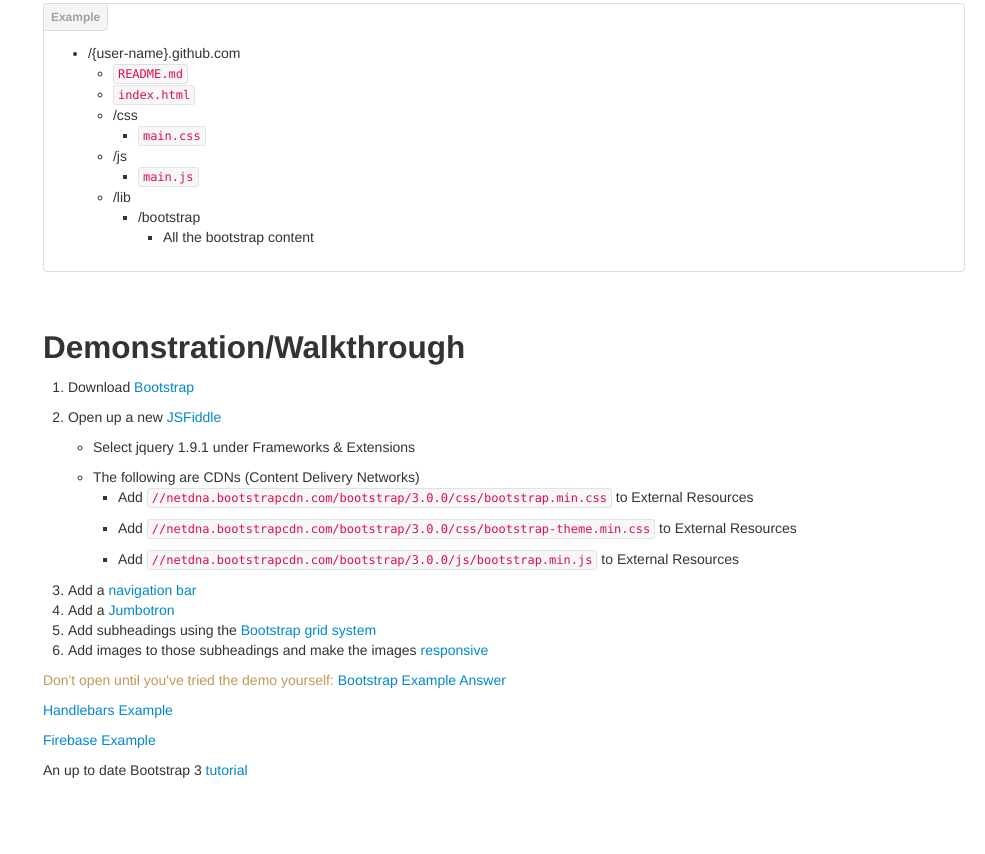
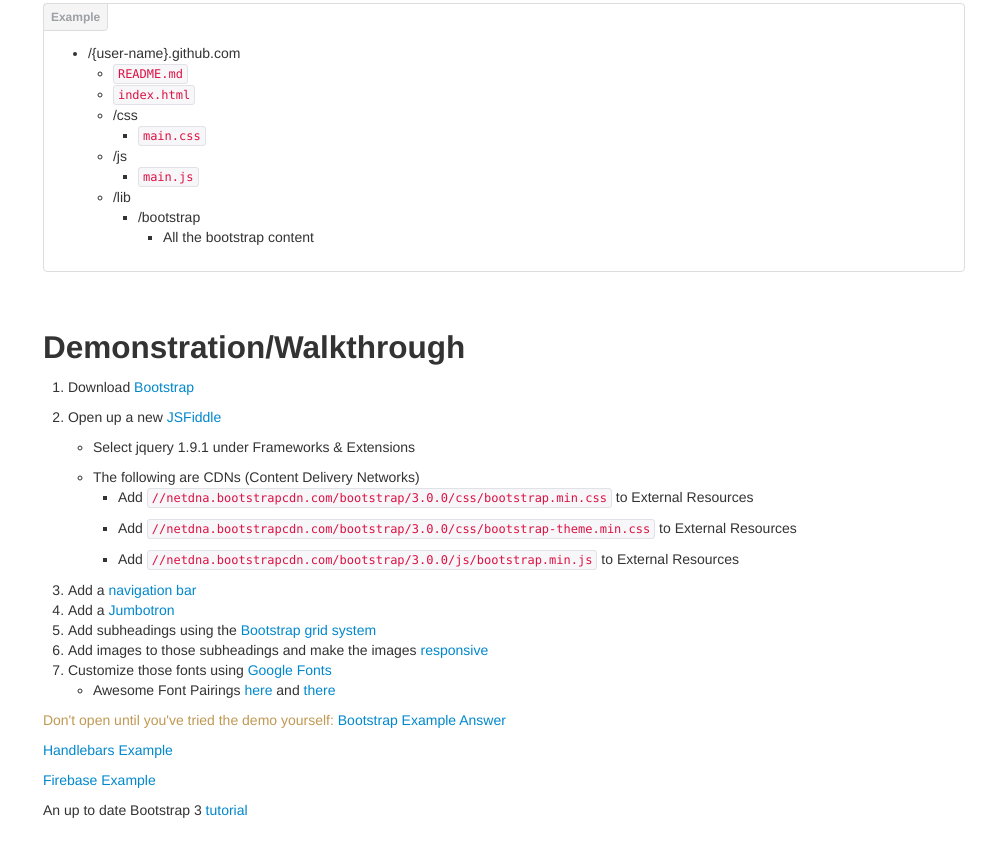
Before and after one commit to frontendweb/frontendweb.github.com, a plain HTML site: page lesson6.html in a window 1280 px wide. Shown: the part 492-1346 px from the top of the page, without its empty margins (295-1280 px from the left). Drawn offline with Linux system fonts and the light colour scheme.

Commit message:
Added font style links

```diff
--- a/lesson6.html
+++ b/lesson6.html
@@ -119,6 +119,11 @@
 						<li>Add a <a href="http://getbootstrap.com/components/#jumbotron" target='_blank'>Jumbotron</a></li>
 						<li>Add subheadings using the <a href="http://getbootstrap.com/css/#grid" target='_blank'>Bootstrap grid system</a></li>
 						<li>Add images to those subheadings and make the images <a href="http://getbootstrap.com/css/#overview-responsive-images" target='_blank'>responsive</a></li>
+						<li>Customize those fonts using <a href="http://www.google.com/fonts/">Google Fonts</a></li>
+						<ul>
+							<li>Awesome Font Pairings <a href="http://www.briangardner.com/google-font-combinations/" target='_blank'>here</a> and <a href="http://www.mrmcguire.com/10-useful-google-font-combinations-for-your-next-site/" target='_blank'>there</a></li>
+
+						</ul>
 					</ol>
 					<p class="text-warning">Don't open until you've tried the demo yourself: <a href="http://jsfiddle.net/9G3LZ/1/" target='_blank'>Bootstrap Example Answer</a></p>
 					<p><a href="http://jsfiddle.net/KuZ6p/1/" target='_blank'>Handlebars Example</a></p>
```
